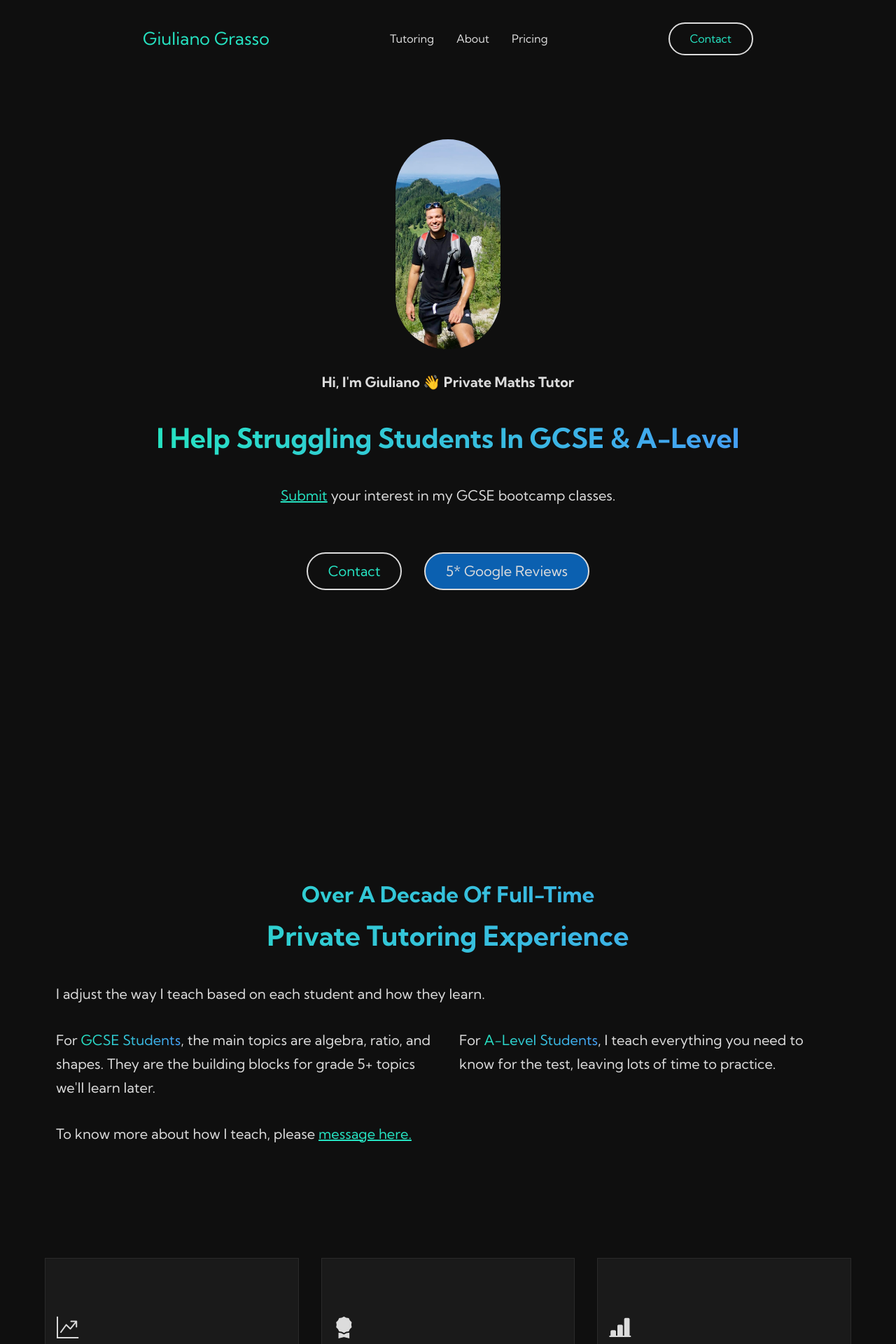
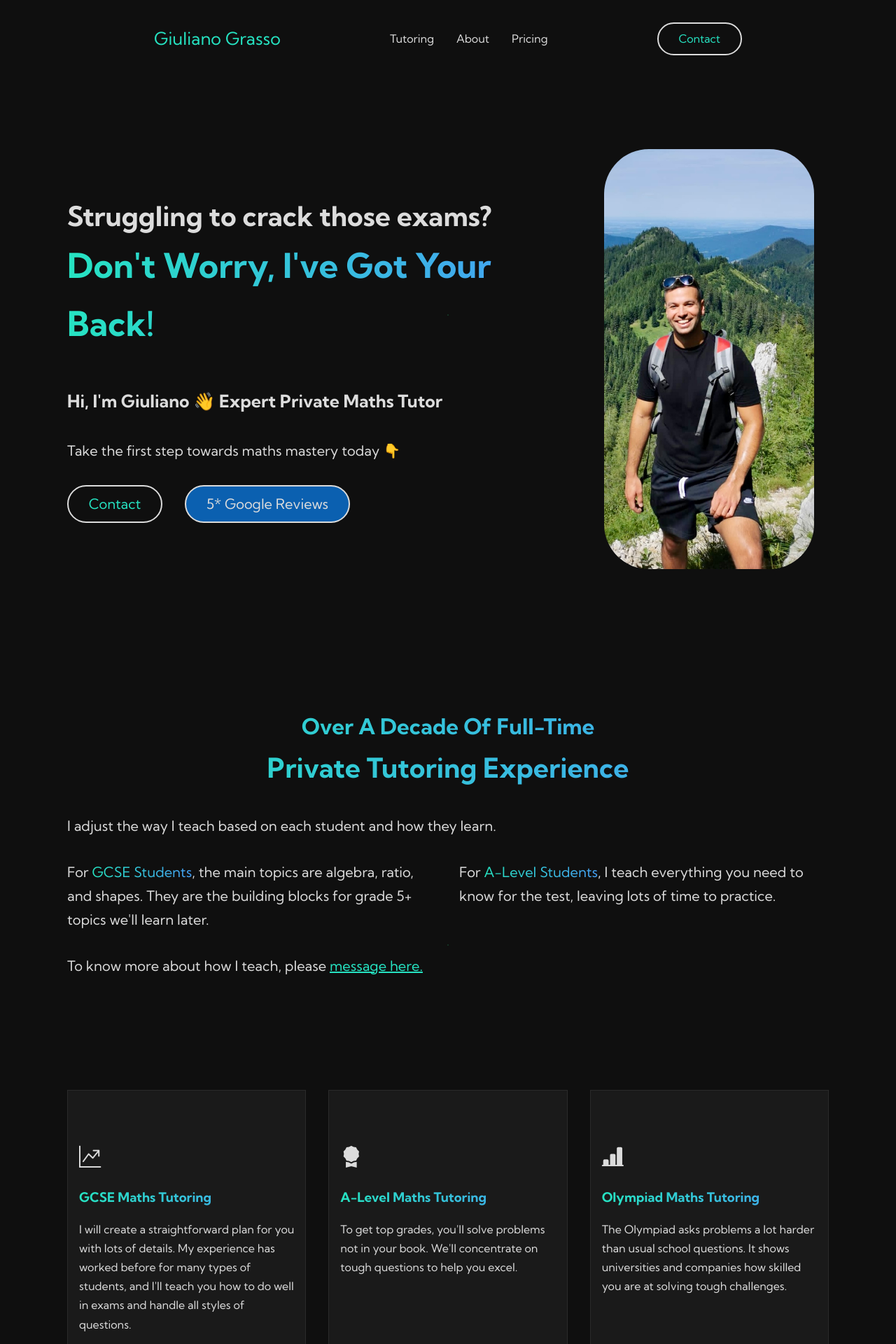
Before and after one commit to GG1982/Jekyll-ggmaths, a Jekyll site: the page built from pages/index.html, in a window 1280 px wide. Shown: the top 1920 px of the page at 70% size. Built offline with Jekyll 4.4.1, drawn with Linux system fonts in a browser that asks for light colours.

Commit message:
new hero layout

```diff
--- a/_sass/base.scss
+++ b/_sass/base.scss
@@ -47,7 +47,7 @@ body {
 body > * {
   margin-inline: auto;
   overflow-x: hidden;
-  width: min(100% - 2rem, 90em, 90vw);
+  width: min(100% - 2rem, 90em, 85vw);
 }
 
 main {
@@ -149,51 +149,62 @@ header {
 /* Hero */
 .hero {
   display: grid;
-  min-height: calc(100vh - 5rem);
-  min-height: calc(100svh - 5rem);
+  min-height: calc(100vh - 10em);
+  min-height: calc(100svh - 10em);
   place-items: center;
-  text-align: center;
+  padding-top: 4em;
 }
 
-@media only screen and (max-width: 700px) {
-  .hero {
+
+
+.hero-body {
+  display: grid;
+  grid-template-columns: 2fr 1fr;
+  gap: 4em;
+}
+
+.hero-body_content {
+  display: grid;
+  gap: 3em;
+}
+
+.hero-body-btn {
+  display: grid;
+  gap: 2em;
+}
+
+.hero_contact {
+  display: flex;
+  gap: 2em;
+  flex-wrap: wrap;
+  // flex-direction: column;
+}
+
+.hero-body_img {
+  object-fit: cover;
+  border-radius: 4em;
+  max-height: 600px;
+}
+
+
+
+
+@media only screen and (max-width: 800px) {
+  .hero-body {
       grid-template-columns: 1fr;
       row-gap: 2rem;
   }
-}
+  .hero-body_content {
+    text-align: center;
+  }
 
+  .hero_contact {
+    justify-content: center;
+  }
 
-.hero-body {
-  display: flex;
-  flex-direction: column;
-  gap: 4em;
-}
-.hero-body-title {
-  display: grid;
-  place-items: center;
-  gap: 2em;
-}
-
-.hero-body-title > img {
-  height: 300px;
-  border-radius: 90px;
-}
-
-.hero-body-btn {
-  display: flex;
-  flex-wrap: wrap;
-  column-gap: 2em;
-  row-gap: 3em;
-  justify-content: center;
-}
-
-
-.hero-img > img {
-  object-fit: cover;
-}
-
-.hero-img {
-  position: relative;
+  .hero-body_img {
+    max-height: 400px;
+  }
 }
 
 /* Cards */
--- a/pages/index.html
+++ b/pages/index.html
@@ -4,28 +4,24 @@ title: "Expert Private Maths Tutor | Giuliano Grasso"
 permalink: /
 ---
     <main>
-        <section id="hero" class="hero">
-            <div class="hero-body">
+        <section id="hero" class="hero hero-body">
+            <div class="hero-body_content">
                 <div class="hero-body-title">
-                    <img src="{{ site.baseurl }}/assets/images/giuliano_hiking.jpeg" alt="a picture of Giuliano hiking up a mountain, blue skies and a mountain full of tress in the background">
-                    <h1 class="font-0 capitalize">Hi, I'm Giuliano 👋 private maths tutor</h1>
-                    <h2 class="font-3 fancy-text block">I help struggling students in GCSE & A-Level</h2>
-                    <p class="ch-70"><a href="#contact" class="body-link capitalize">Submit</a> your interest in my GCSE bootcamp classes.</p>
+                    <h1 class="font-3">Struggling to crack those exams?</h1>
+                    <h2 class="font-4 fancy-text">Don't worry, I've got your back!</h2>
+                </div>
 
-                    <!-- <p>You can also add your name to <a href="#contact" class="body-link">a waiting list.</a></p> -->
-                    <!-- <p><a href="#contact" class="body-link capitalize">book now</a> to stay ahead.</p> -->
-                 </div>
-
-                    <div class="hero-body-btn">
+                <div class="hero-body-btn">
+                    <h3 class="font-1 capitalize">Hi, I'm Giuliano 👋 expert private maths tutor</h3>
+                    <p class="">Take the first step towards maths mastery today 👇</p>
+                    <div class="hero_contact">
                         <a href="#contact" class="btn font-0">Contact</a>
                         <a target="_blank" rel="noopener" href="https://www.google.com/search?q=ggmaths&rlz=1C5CHFA_enGB1048GB1048&oq=ggmaths+&aqs=chrome.0.69i59j0i546l2j69i60l2.1992j0j4&sourceid=chrome&ie=UTF-8#lrd=0x48761923e87f01e1:0xb59e62c483b997c,1,,,," class="btn btn-inverse font-0">5* google reviews</a>
+                    </div>
                 </div>
             </div>
-        </section>
 
-
-        <section class="about">
-
+            <img class="hero-body_img" src="/assets/images/giuliano_hiking.jpeg" alt="a picture of Giuliano hiking up a mountain, blue skies and a mountain full of tress in the background">
         </section>
 
         <section id="tutoring" class="cards-section">
```
Also changed, not shown: 3 other files.
